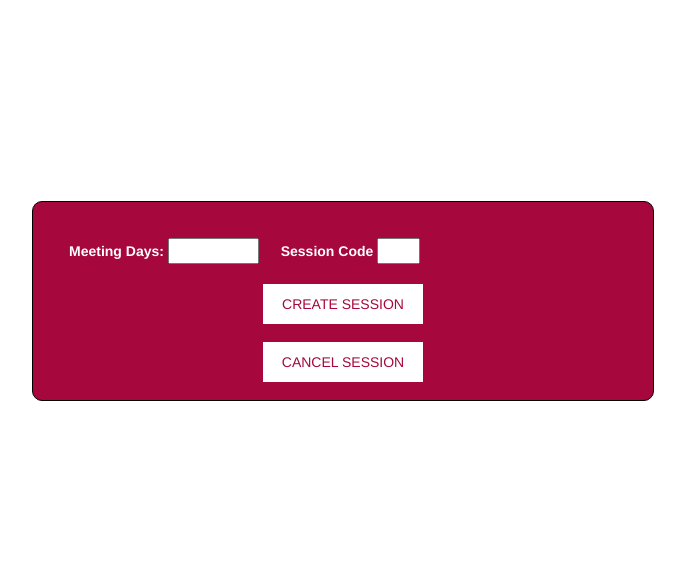
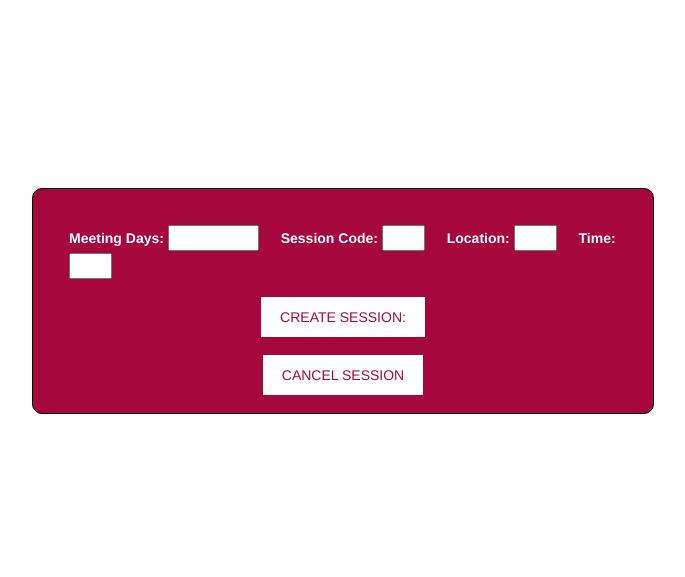
Before and after one commit to ts-cset/tsct-portal, a Flask app: template portal/templates/create-sessions.html in a window 1280 px wide. Shown: the part 88-665 px from the top of the page, without its empty margins (4-689 px from the left). Run offline with Flask 2, Linux system fonts and the light colour scheme; the template is opened without the code that fills it, so the values that code supplies are empty; parts of the project's set-up code (start-up, migrations or seed data) failed here and were passed over; some libraries are stand-ins or nearby versions.

Commit message:
make labels and inputs for more session details

```diff
--- a/portal/templates/create-sessions.html
+++ b/portal/templates/create-sessions.html
@@ -46,10 +46,16 @@
     <label for="meeting_days">Meeting Days:</label>
     <input type="text" name="meeting_days" maxlength="6" size="8">
     <!-- Set a name for the session -->
-    <label for="session_name">Session Code</label>
+    <label for="session_name">Session Code:</label>
     <input type="text" name="session_name" maxlength="1" size="2">
+    <!-- Sets a meeting place for the session -->
+    <label for="session_name">Location:</label>
+    <input type="text" name="meeting_place" maxlength="10" size="2">
+    <!-- Sets time for the session -->
+    <label for="session_name">Time:</label>
+    <input type="text" name="meeting_time" maxlength="11" size="2">
     <!-- Create the session -->
-    <button type="submit">Create Session</button>
+    <button type="submit">Create Session:</button>
     <button formaction="{{ url_for('teacher.session_cancel') }}" type="submit" formmethod="get" name="button">Cancel Session</button>
   </form>
 {% endblock %}
```
